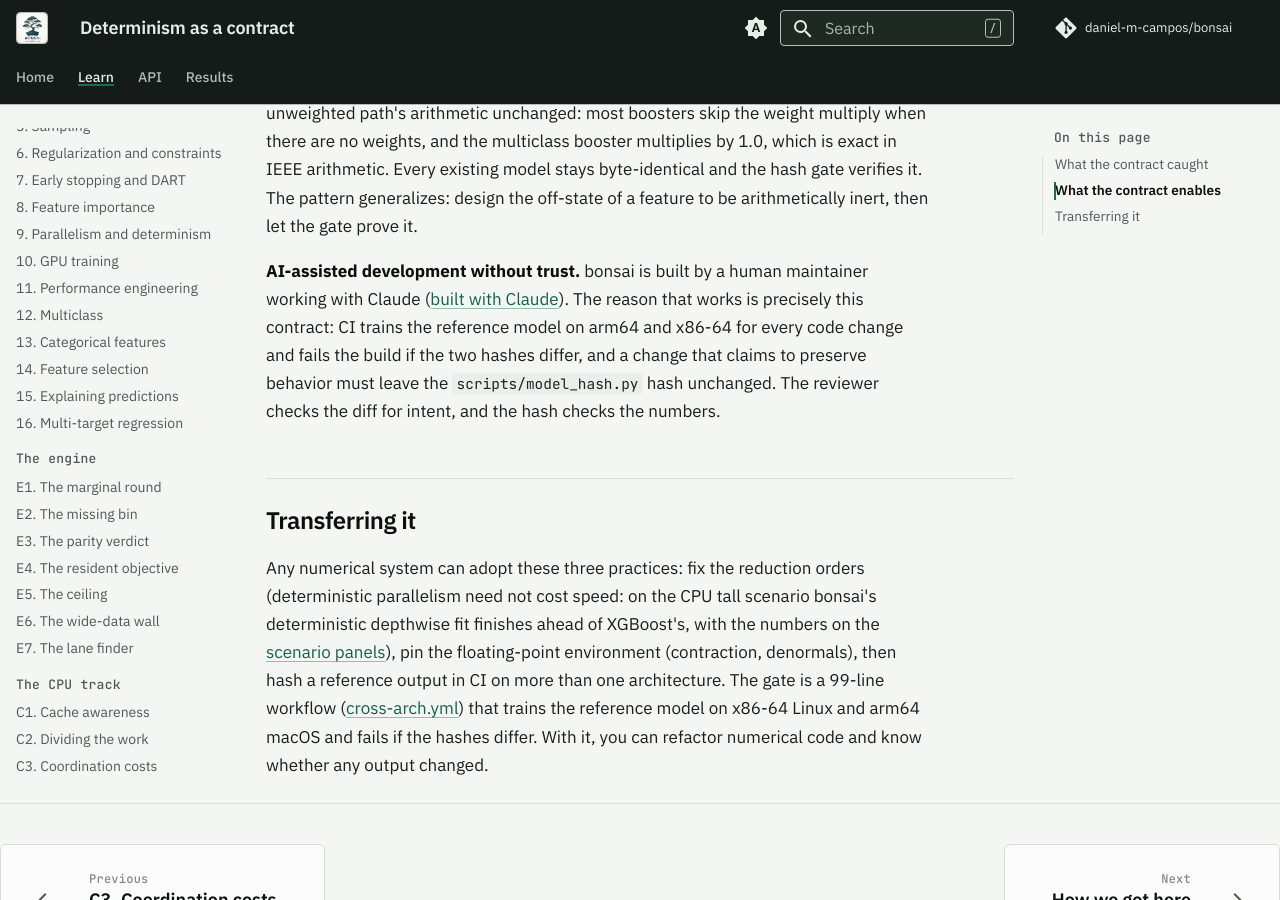
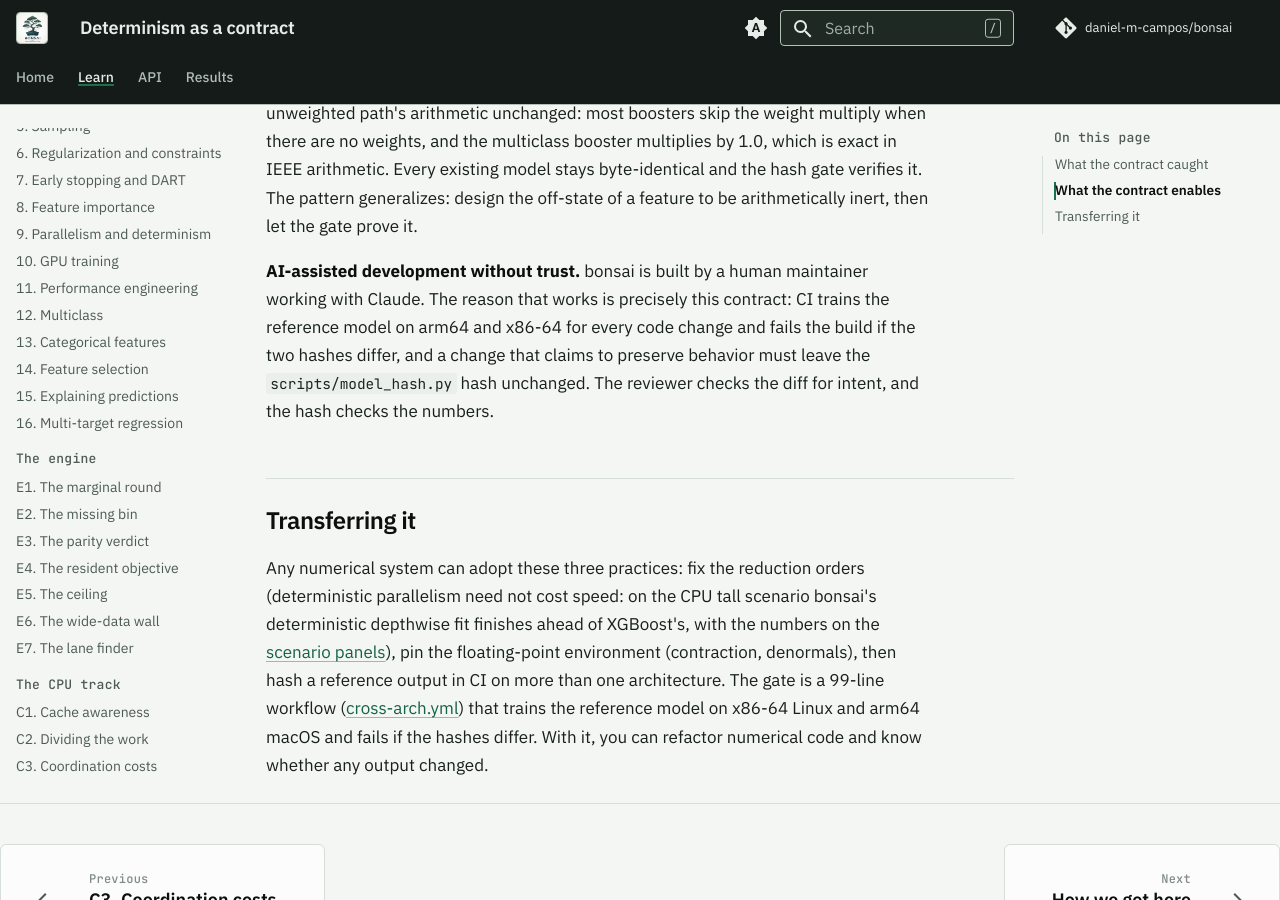
Before and after one commit to daniel-m-campos/bonsai, an MkDocs documentation site: the page built from docs/learn/determinism-as-a-contract.md, in a window 1280 px wide and 900 px high, scrolled down 1704 px. Built offline with MkDocs 1.6.1 and Material for MkDocs 9.7.7, drawn with Linux system fonts in a browser that asks for light colours; comment, search, counter and statistics services are not loaded.

Commit message:
docs: drop the built-with-Claude section from the landing page
The story section above it already says how the project is built,
and the determinism page keeps its own account of the checks, so the
section repeated both. The one link to its anchor is removed.

Ran: docs_lint.py (0 hard findings), mkdocs build --strict on the
merged preview.

```diff
--- a/docs/learn/determinism-as-a-contract.md
+++ b/docs/learn/determinism-as-a-contract.md
@@ -18,7 +18,7 @@
 
 **Features that provably cost nothing when off.** New per-row weighting leaves the unweighted path's arithmetic unchanged: most boosters skip the weight multiply when there are no weights, and the multiclass booster multiplies by 1.0, which is exact in IEEE arithmetic. Every existing model stays byte-identical and the hash gate verifies it. The pattern generalizes: design the off-state of a feature to be arithmetically inert, then let the gate prove it.
 
-**AI-assisted development without trust.** bonsai is built by a human maintainer working with Claude ([built with Claude](../index.md#built-with-claude)). The reason that works is precisely this contract: CI trains the reference model on arm64 and x86-64 for every code change and fails the build if the two hashes differ, and a change that claims to preserve behavior must leave the `scripts/model_hash.py` hash unchanged. The reviewer checks the diff for intent, and the hash checks the numbers.
+**AI-assisted development without trust.** bonsai is built by a human maintainer working with Claude. The reason that works is precisely this contract: CI trains the reference model on arm64 and x86-64 for every code change and fails the build if the two hashes differ, and a change that claims to preserve behavior must leave the `scripts/model_hash.py` hash unchanged. The reviewer checks the diff for intent, and the hash checks the numbers.
 
 ## Transferring it
 
```
Also changed, not shown: docs/index.md (+0 -4 lines).
